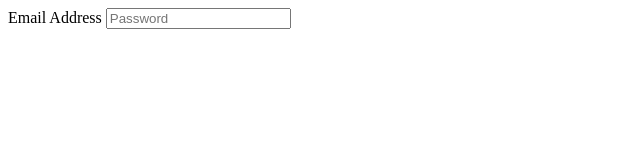
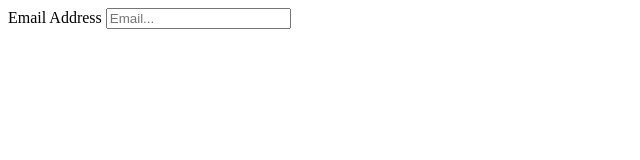
Before and after one commit to cheenuraoji/learngit, a plain HTML site: page index.html in a window 1280 px wide. Shown: the full height of the page, 0-640 px from the left. Drawn offline with Linux system fonts and the light colour scheme.

Commit message:
added a html code

```diff
--- a/index.html
+++ b/index.html
@@ -8,6 +8,6 @@
 </head>
 <body>
     <label for="inputEmail" class="sr-only">Email Address</label>
-	<input type="email" class="form-control" id="inputEmail" placeholder="Password">
+	<input type="email" class="form-control" id="inputEmail" placeholder="Email...">
 </body>
 </html>
```
